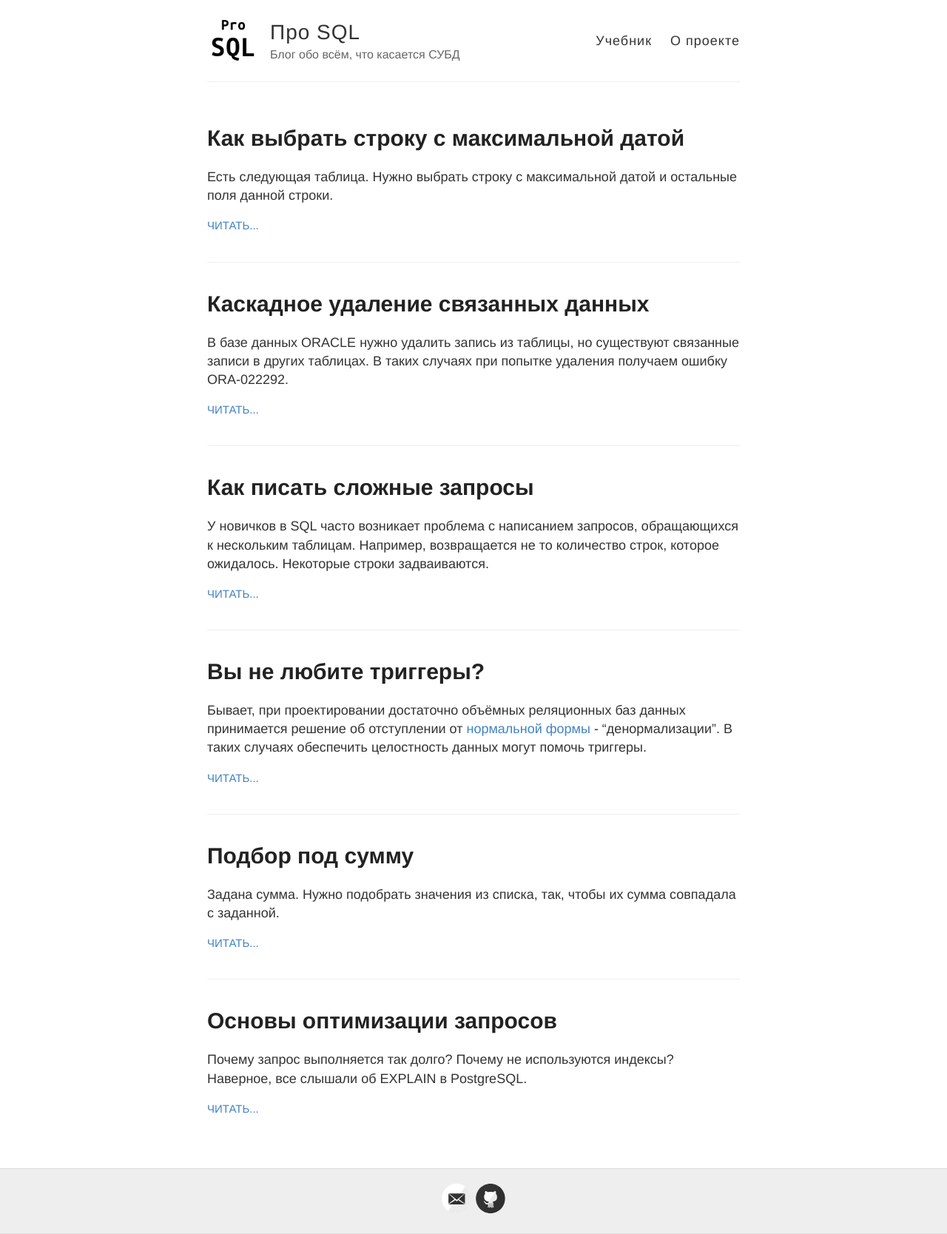
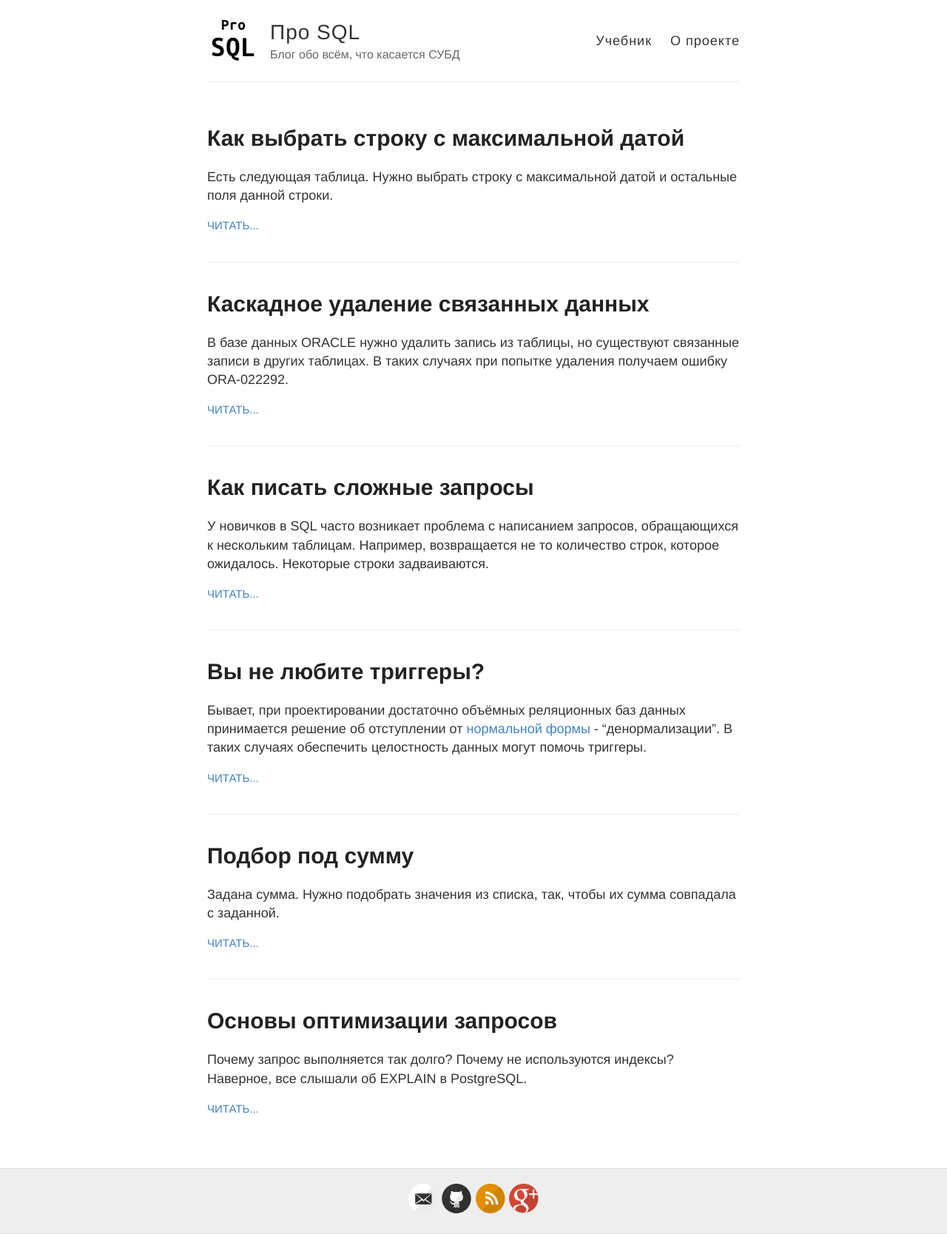
Before and after one commit to prosql/prosql.github.io, a Jekyll site: the page built from index.html, in a window 1280 px wide. Shown: the whole page at 74% size. Built offline with Jekyll 4.4.1, drawn with Linux system fonts in a browser that asks for light colours.

Commit message:
add rss, plus

```diff
--- a/_config.yml
+++ b/_config.yml
@@ -25,11 +25,11 @@ footer-links:
   instagram:
   linkedin:
   pinterest:
-  rss: # just type anything here for a working RSS icon
+  rss: prosql # just type anything here for a working RSS icon
   twitter:
   stackoverflow: # your stackoverflow profile, e.g. "users/50476/bart-kiers"
   youtube: # channel/<your_long_string> or user/<user-name>
-  googleplus: # anything in your profile username that comes after plus.google.com/
+  googleplus: b/116260643120977811323 # anything in your profile username that comes after plus.google.com/
 
 
 # Enter your Disqus shortname (not your username) to enable commenting on posts
```
